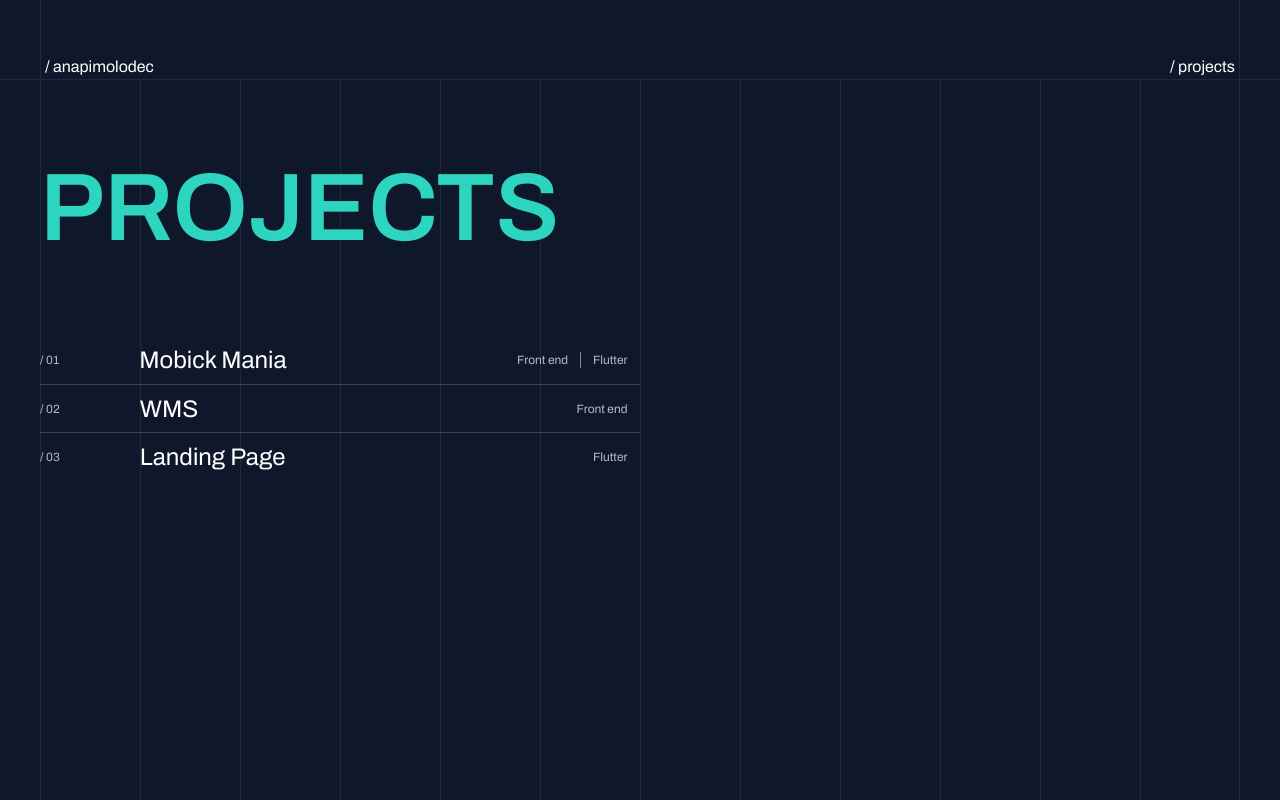
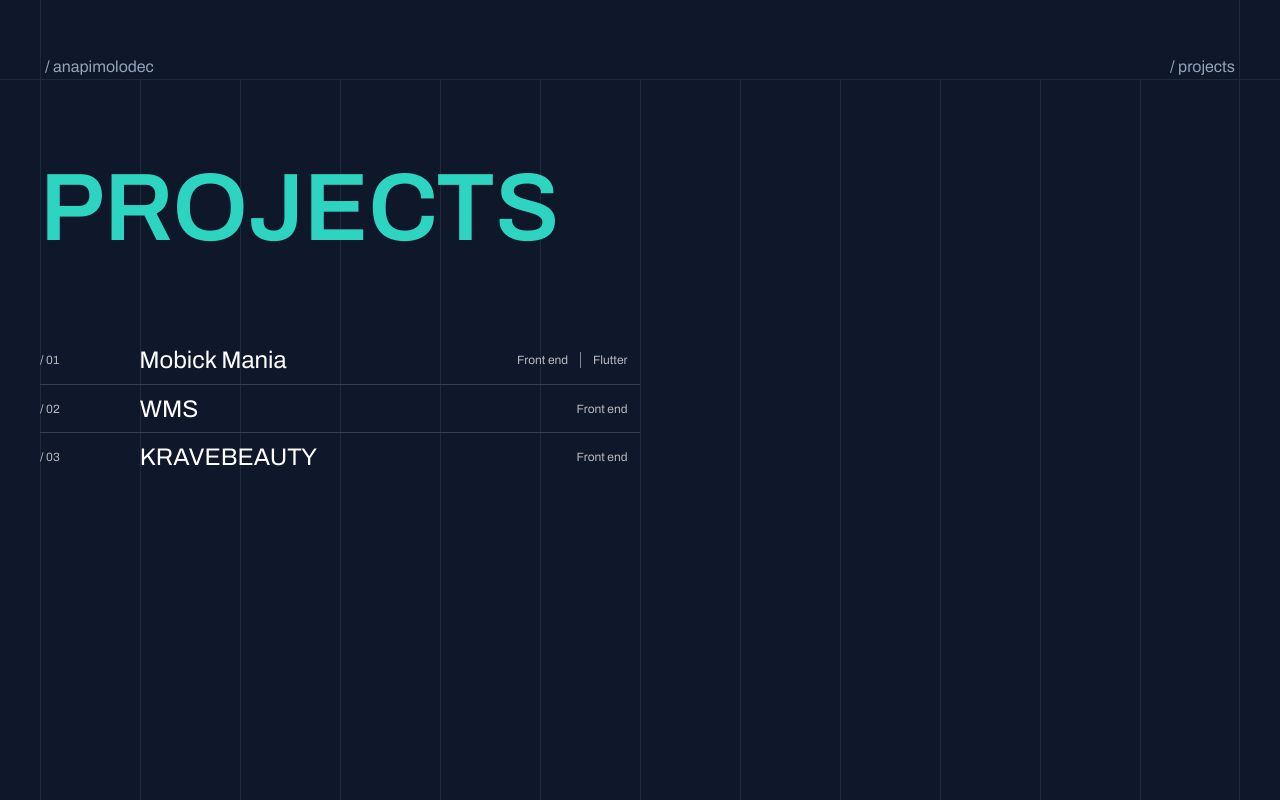
Before and after one commit to anapimolodec/mazmun, a React (Create React App) app: page / in a window 1280 px wide. Shown: the top 800 px of the page. Built offline with nearby package versions, Linux system fonts and the light colour scheme.

Commit message:
add fixes

```diff
--- a/public/data.json
+++ b/public/data.json
@@ -4,6 +4,7 @@
     "projects": [
         {
             "id": "mobick-mania",
+            "url": "https://kravebeauty.co.kr/",
             "name": "Mobick Mania",
             "role": "Front end developer",
             "description": "Using client’s Figma Design files, worked on the design and functionality of specific pages and components. Integrated Shopify store with third party delivery and shopping apps. Worked on data transfer as a part of full data migration between different platforms. Created and managed AWS ec2 instance as a server for the application code. Installed SSL and deployed application code to the running server.",
@@ -21,6 +22,7 @@
         },
         {
             "id": "wms",
+            "url": "https://kravebeauty.co.kr/",
             "name": "WMS",
             "description": "here are many variations of passages of Lorem Ipsum available, but the majority have suffered alteration in some form, by injected humour, or randomised words which don't look even slightly believable. If you are going to use a passage of Lorem Ipsum, you need to be sure there isn't anything embarrassing hidden in the middle of text. All the Lorem Ipsum generators on the Internet tend to repeat predefined chunks as necessary, making this the first true generator on the Internet. It uses a dictionary of over 200 Latin words, combined with a handful of model sentence structures, to generate Lorem Ipsum which looks reasonable. The generated Lorem Ipsum is therefore always free from repetition, injected humour, or non-characteristic words etc.   ",
             "src": [
@@ -34,17 +36,27 @@
             "year": "2023"
         },
         {
-            "id": "landing-page",
-            "name": "Landing Page",
-            "description": "here are many variations of passages of Lorem Ipsum available, but the majority have suffered alteration in some form, by injected humour, or randomised words which don't look even slightly believable. If you are going to use a passage of Lorem Ipsum, you need to be sure there isn't anything embarrassing hidden in the middle of text. All the Lorem Ipsum generators on the Internet tend to repeat predefined chunks as necessary, making this the first true generator on the Internet. It uses a dictionary of over 200 Latin words, combined with a handful of model sentence structures, to generate Lorem Ipsum which looks reasonable. The generated Lorem Ipsum is therefore always free from repetition, injected humour, or non-characteristic words etc.   ",
+            "id": "kravebeauty",
+            "name": "KRAVEBEAUTY",
+            "role": "Front End Developer",
+            "url": "https://kravebeauty.co.kr/",
+            "description": "Using client’s Figma Design files, worked on the design and functionality of specific pages and components. Integrated Shopify store with third party delivery and shopping apps. Worked on data transfer as a part of full data migration between different platforms. Created and managed AWS ec2 instance as a server for the application code. Installed SSL and deployed application code to the running server.",
             "src": [
                 "/images/3.jpg"
             ],
             "main_image": "/images/3.jpg",
+            "technologies": [
+                "Shopify (platform)",
+                "Liquid",
+                " JS(ES6), HTML5, CSS3",
+                "AWS instance",
+                "WHOIS domain"
+            ],
             "tags": [
-                "Flutter"
+                "Front end"
             ],
-            "year": "2023"
+            "year": "2022",
+            "company": "Punch Digital Marketing"
         }
     ]
 }
--- a/public/locales/en.json
+++ b/public/locales/en.json
@@ -4,10 +4,11 @@
     "footer_text": "built with love from scratch. 2024",
     "project": {
         "name": "Name",
+        "role": "Role",
         "year": "Year",
         "description": "Description",
+        "company": "Company",
         "category": "Category",
-        "technologies": "Technologies",
-        "role": "Role"
+        "stack": "Stack"
     }
 }
--- a/src/components/footer.js
+++ b/src/components/footer.js
@@ -5,7 +5,7 @@
   return (
     <footer className="flex h-20 border-t border-slate-800">
       <div className="max-w-1200 w-full mx-auto border-x border-slate-800 text-white flex items-center justify-center opacity-70">
-        <p>{t("footer_text")}</p>
+        <p className="text-slate-400">{t("footer_text")}</p>
       </div>
     </footer>
   );
--- a/src/components/navigation.js
+++ b/src/components/navigation.js
@@ -5,8 +5,12 @@
   return (
     <nav className="flex h-20 border-b border-slate-800">
       <ul className="max-w-1200 w-full mx-auto border-x border-slate-800 flex justify-between items-end text-white">
-        <li className="px-1">/ {t("anapimolodec")}</li>
-        <li className="px-1">/ {t("projects")}</li>
+        <li className="px-1 text-slate-400">
+          <a href="/">/ {t("anapimolodec")}</a>
+        </li>
+        <li className="px-1 text-slate-400">
+          <a href="/">/ {t("projects")}</a>
+        </li>
       </ul>
     </nav>
   );
--- a/src/pages/project_page.js
+++ b/src/pages/project_page.js
@@ -3,6 +3,7 @@
 import { useTranslation } from "react-i18next";
 import { InfoCard } from "../components/info_card";
 import MoveToLeft from "../motion/transitions";
+import ArrowOutwardIcon from "@mui/icons-material/ArrowOutward";
 
 const ProjectDetails = ({ data }) => {
   const { id } = useParams();
@@ -24,22 +25,46 @@
           <img
             src={project.main_image}
             alt={project.name}
-            className="w-full max-h-72 object-cover rounded-lg shadow-lg mb-12"
+            className="w-full max-h-72 object-cover rounded-b-lg shadow-lg mb-12"
           />
-          <h1 className="text-5xl text-teal-400 mb-8">
-            {project.name.toUpperCase()}
-          </h1>
+          <a href={project.url} className="group flex items-center mb-8 gap-8">
+            <h1 className="text-5xl text-teal-400 group-hover:text-teal-500">
+              {project.name.toUpperCase()}
+            </h1>
+            <div className="transform duration-500 ease-in-out group-hover:translate-x-2 group-hover:-translate-y-2">
+              <ArrowOutwardIcon
+                className="text-teal-400 group-hover:text-teal-500"
+                fontSize="large"
+              />
+            </div>
+          </a>
+
           <hr className="h-px bg-teal-600 border-0" />
           <div className="grid grid-cols-1 md:grid-cols-5 gap-4 mt-8">
             <div className="flex flex-col col-span-2">
               <InfoCard name={t("project.role")} value={project.role} />
+              <InfoCard name={t("project.company")} value={project.company} />
               <InfoCard name={t("project.year")} value={project.year} />
-              <InfoCard name={t("project.category")} value={project.tags} />
+              <InfoCard
+                name={t("project.stack")}
+                value={project.technologies}
+              />
             </div>
-            <div className="col-span-3">
+            <div className="col-span-3 flex-col">
+              <h4 className="font-medium text-teal-400 mb-4">
+                {t("project.description").toUpperCase()}
+              </h4>
               <p className="text-md mb-6">{project.description}</p>
             </div>
           </div>
+          {project.src &&
+            project.src.map((url, index) => (
+              <img
+                src={url}
+                alt={`${project.name}_${index}`}
+                className="w-full object-cover shadow-lg mt-4"
+              />
+            ))}
         </MoveToLeft>
       </div>
     </div>
```
